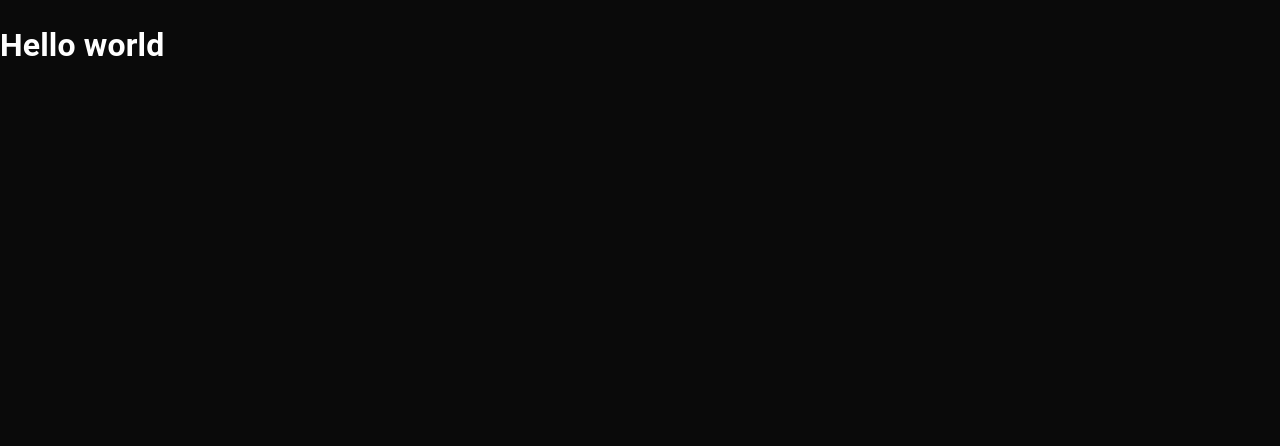
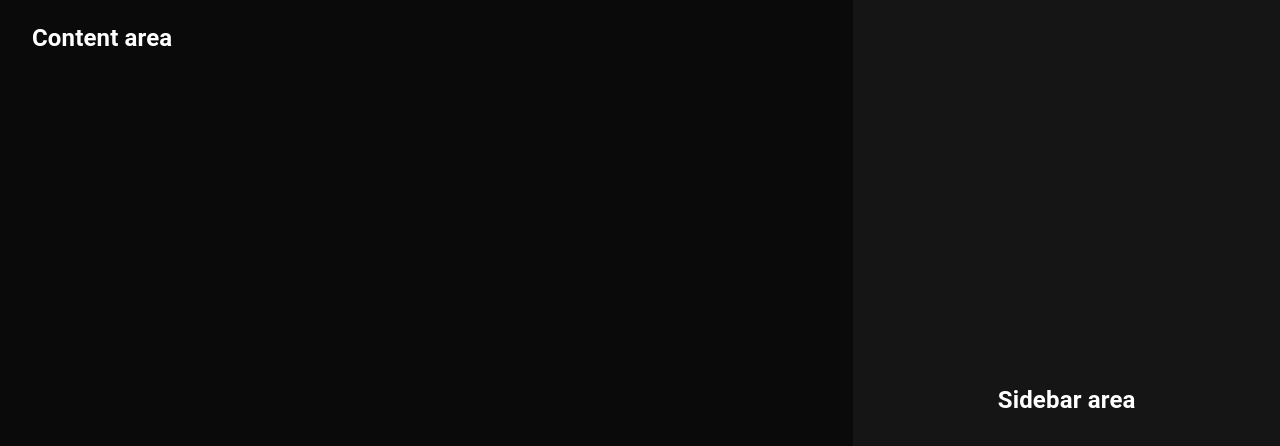
Before and after one commit to na-lin/todo-react-node-ts, a React (Create React App) app: page / in a window 1280 px wide. Shown: the top 446 px of the page. Built offline with nearby package versions, Linux system fonts and the light colour scheme.

Commit message:
basic layout of dashboard page

```diff
--- a/src/App.tsx
+++ b/src/App.tsx
@@ -1,4 +1,7 @@
 import React, { FC, ReactElement } from 'react';
+
+// Pages
+import Dashboard from './pages/dashboard/Dashboard';
 
 // MUI
 import { ThemeProvider, CssBaseline } from '@mui/material';
@@ -8,7 +11,7 @@
   return (
     <ThemeProvider theme={customDarkTheme}>
       <CssBaseline />
-      <h1>Hello world</h1>
+      <Dashboard />
     </ThemeProvider>
   );
 };
--- /dev/null
+++ b/src/pages/dashboard/Dashboard.tsx
@@ -0,0 +1,34 @@
+import React, { FC, ReactElement } from 'react';
+
+// MUI
+import { Grid } from '@mui/material';
+
+const Dashboard: FC = (): ReactElement => {
+  return (
+    <Grid container minHeight="100vh" p={0} m={0}>
+      <Grid item md={8} px={4}>
+        <h2>Content area</h2>
+      </Grid>
+      <Grid
+        item
+        md={4}
+        sx={{
+          height: '100vh',
+          position: 'fixed',
+          right: 0,
+          top: 0,
+          width: '100%',
+          backgroundColor: 'background.paper',
+          display: 'flex',
+          justifyContent: 'center',
+          flexDirection: 'column',
+          alignItems: 'center',
+        }}
+      >
+        <h2>Sidebar area</h2>
+      </Grid>
+    </Grid>
+  );
+};
+
+export default Dashboard;
```
